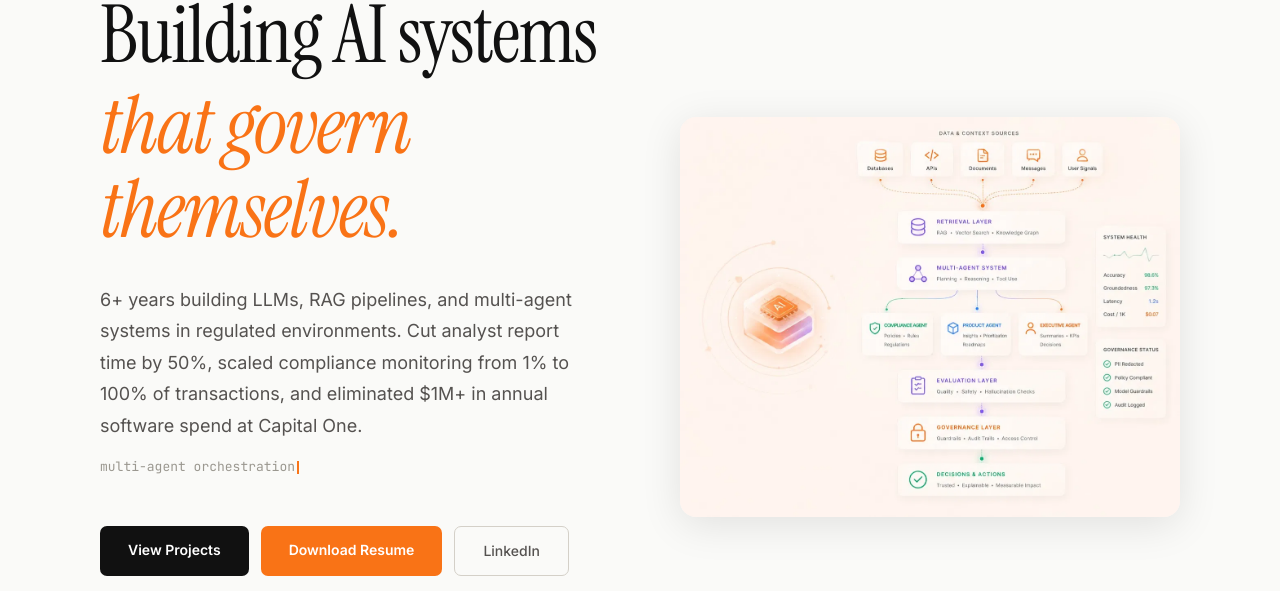
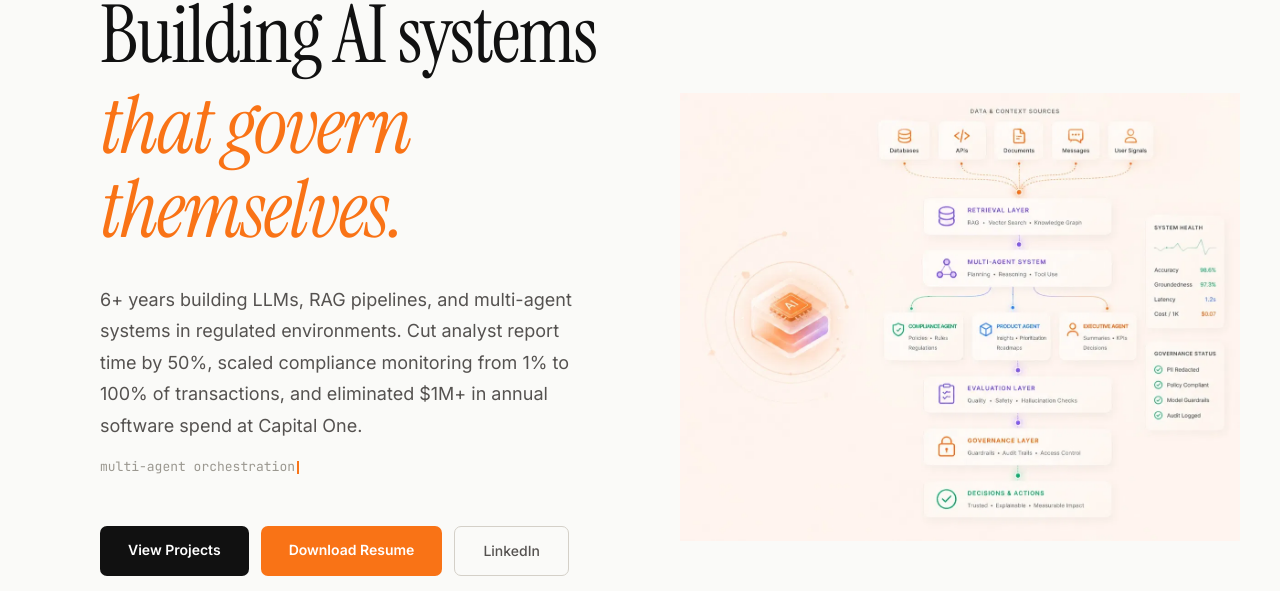
Before and after one commit to rahulreddyutd/rahul-portfolio-light, a Next.js app: page / in a window 1280 px wide. Shown: the part 173-764 px from the top of the page. Built offline with nearby package versions, Linux system fonts and the light colour scheme.

Commit message:
fix: full bleed architecture image

```diff
--- a/src/app/page.tsx
+++ b/src/app/page.tsx
@@ -95,7 +95,7 @@ function ProjectCard({ p, idx }: { p: typeof PROJECTS[0]; idx: number }) {
   return (
     <div className="sr" style={{
       background: C.card, border: `1px solid ${C.border}`,
-      borderRadius: "16px", overflow: "hidden",
+       overflow: "hidden",
       boxShadow: "0 1px 3px rgba(0,0,0,0.06), 0 4px 16px rgba(0,0,0,0.04)",
       transition: "box-shadow 0.2s, border-color 0.2s",
     }}
@@ -125,13 +125,13 @@ function ProjectCard({ p, idx }: { p: typeof PROJECTS[0]; idx: number }) {
           <img src={screenshotUrl} alt={p.name}
             onLoad={() => setImgLoaded(true)}
             onError={() => setImgError(true)}
-            style={{ position: "absolute", top: 0, left: 0, width: "100%", height: "100%", objectFit: "cover", objectPosition: "top", opacity: imgLoaded ? 1 : 0, transition: "opacity 0.4s" }} />
+            style={{ position: "absolute", top: 0, left: 0, width: "115%", height: "100%", objectFit: "cover", objectPosition: "top", opacity: imgLoaded ? 1 : 0, transition: "opacity 0.4s" }} />
         )}
         {!imgLoaded && !imgError && (
           <div style={{ position: "absolute", inset: 0 }} className="shimmer" />
         )}
         {imgError && (
-          <div style={{ position: "absolute", inset: 0, display: "flex", flexDirection: "column", alignItems: "center", justifyContent: "center", gap: "8px", background: C.surface }}>
+          <div style={{ position: "absolute", inset: 0, display: "flex", flexDirection: "column", alignItems: "center", justifyContent: "flex-end", marginRight: "-60px", gap: "8px", background: C.surface }}>
             <div style={{ fontFamily: "'Instrument Serif',serif", fontSize: "32px", color: p.color }}>{p.name}</div>
             <div style={{ fontFamily: "'JetBrains Mono',monospace", fontSize: "11px", color: C.text3 }}>Live at {p.url.replace("https://","")}</div>
           </div>
@@ -283,16 +283,16 @@ export default function Home() {
         </div>
 
         {/* Right: architecture diagram */}
-        <div style={{ display: "flex", alignItems: "center", justifyContent: "center" }}>
+        <div style={{ display: "flex", alignItems: "center", justifyContent: "flex-end", marginRight: "-60px" }}>
           <img
             src="/architecture.png"
             alt="AI system architecture: signals through retrieval, multi-agent OS, evaluation, governance, to decisions"
             style={{
-              width: "100%",
-              maxWidth: "580px",
+              width: "115%",
+
               height: "auto",
-              borderRadius: "16px",
-              boxShadow: "0 8px 40px rgba(0,0,0,0.10)",
+
+
             }}
           />
         </div>
@@ -449,7 +449,7 @@ export default function Home() {
             ].map((node, i, arr) => (
               <div key={node.label} style={{ display: "flex", flexDirection: "column", alignItems: "center" }}>
                 <div style={{
-                  width: "100%", background: C.card,
+                  width: "115%", background: C.card,
                   border: `1.5px solid ${node.color}30`,
                   borderLeft: `4px solid ${node.color}`,
                   borderRadius: "8px", padding: "16px 20px",
```
